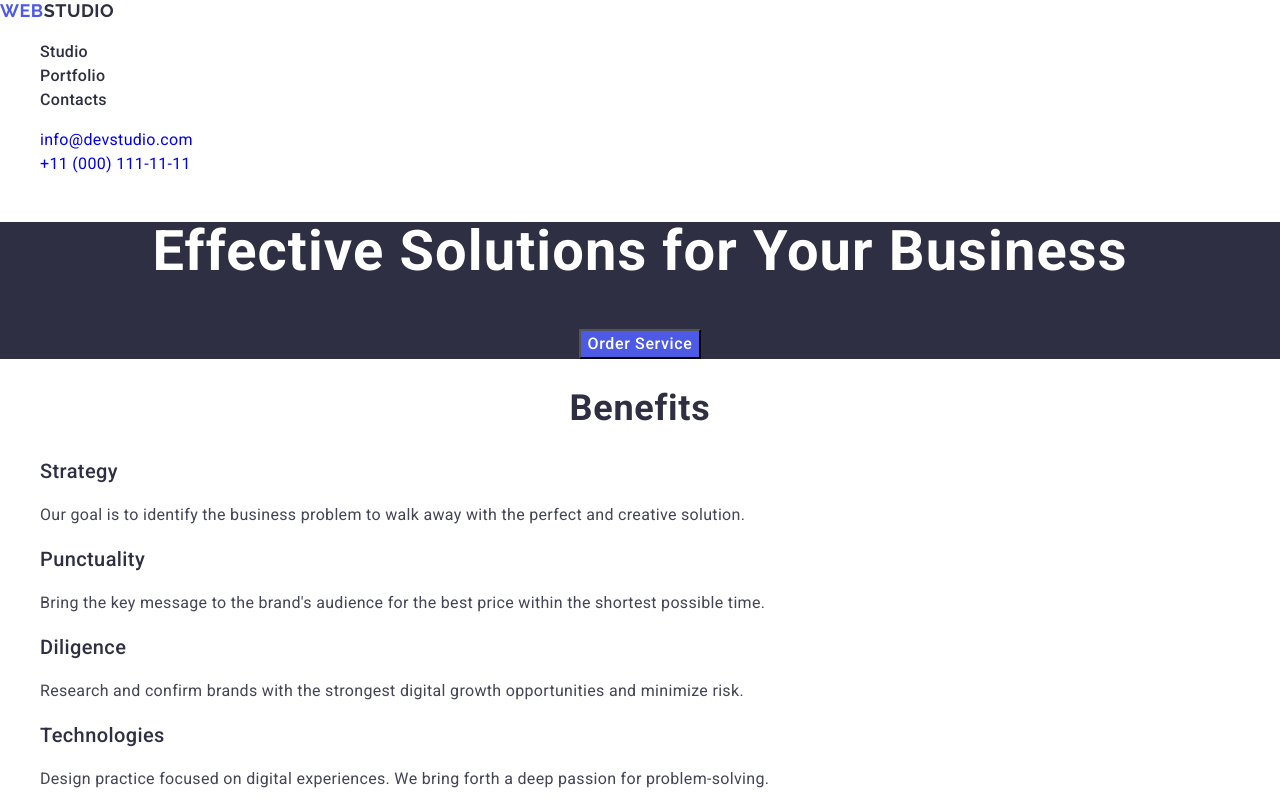
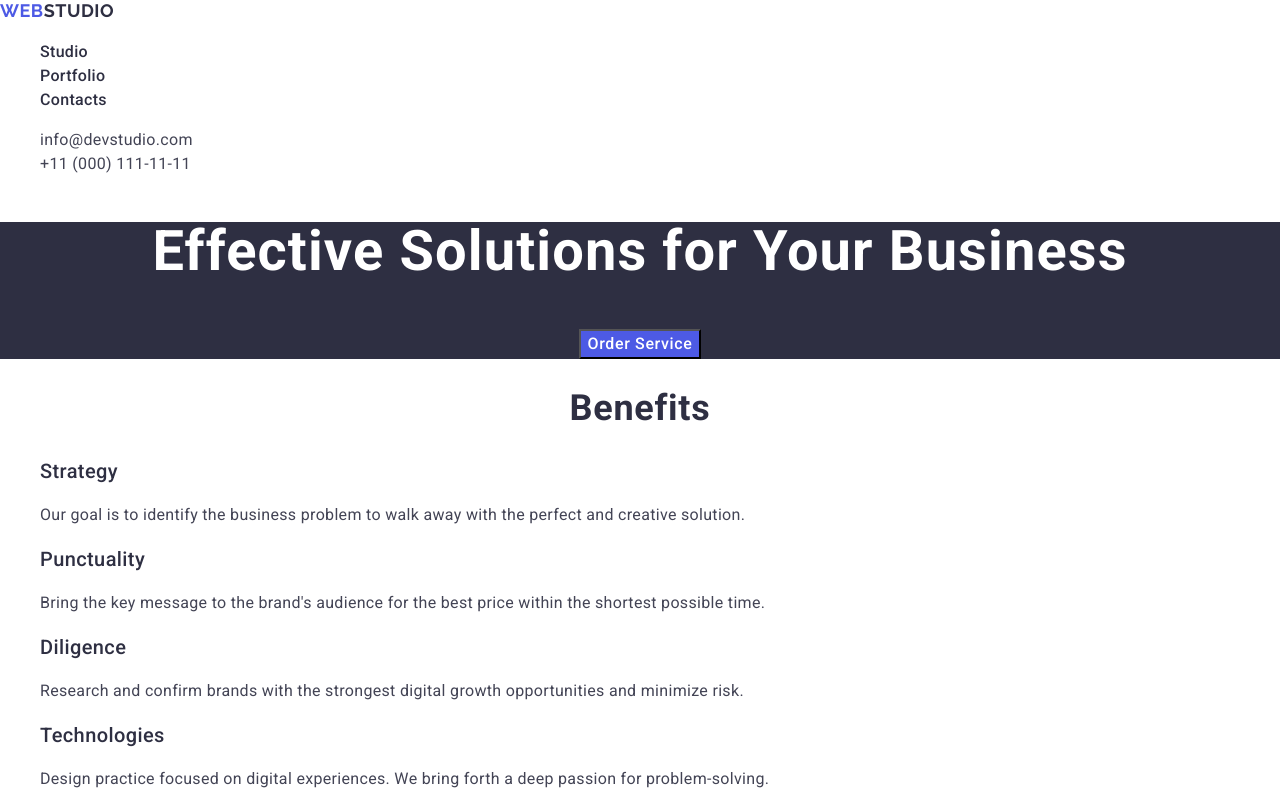
Before and after one commit to bohdan-malynovskyi/goit-markup-hw-02, a plain HTML site: page index.html in a window 1280 px wide. Shown: the top 800 px of the page. Drawn offline with nearby package versions, Linux system fonts and the light colour scheme.

Commit message:
final changes

```diff
--- a/css/styles.css
+++ b/css/styles.css
@@ -42,6 +42,9 @@ body {
 .contacts {
     font-style: normal;
     color: #434455;
+}
+.address-link {
+color: #434455;
 }
 .address-link:hover, .address-link:focus {
     color: #404bbf;
```
